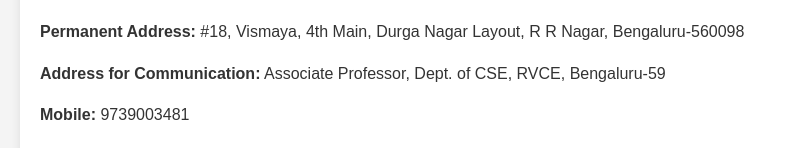
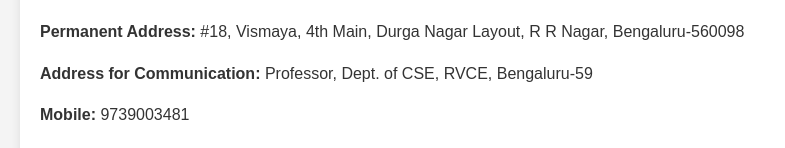
Before and after one commit to sowmyaranicn-prog/sowmyaranicn-prog, a plain HTML site: page index.html in a window 1280 px wide. Shown: the part 298-446 px from the top of the page, without its empty margins (0-785 px from the left). Drawn offline with Linux system fonts and the light colour scheme.

Commit message:
Update index.html

```diff
--- a/index.html
+++ b/index.html
@@ -39,7 +39,7 @@
     <p><strong>Age:</strong> 39 Years</p>
     <p><strong>Highest Qualification:</strong> Ph.D.</p>
     <p><strong>Permanent Address:</strong> #18, Vismaya, 4th Main, Durga Nagar Layout, R R Nagar, Bengaluru-560098</p>
-    <p><strong>Address for Communication:</strong> Associate Professor, Dept. of CSE, RVCE, Bengaluru-59</p>
+    <p><strong>Address for Communication:</strong>  Professor, Dept. of CSE, RVCE, Bengaluru-59</p>
     <p><strong>Mobile:</strong> 9739003481</p>
     <p><strong>Email:</strong> sowmyaranicn@rvce.edu.in | soumya2085@gmail.com</p>
   </div>
```
